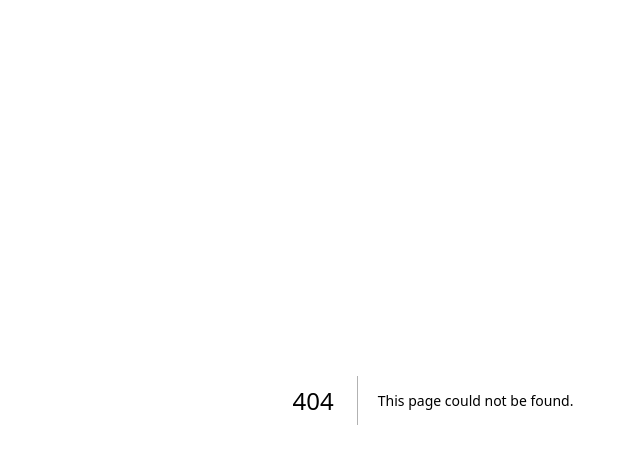
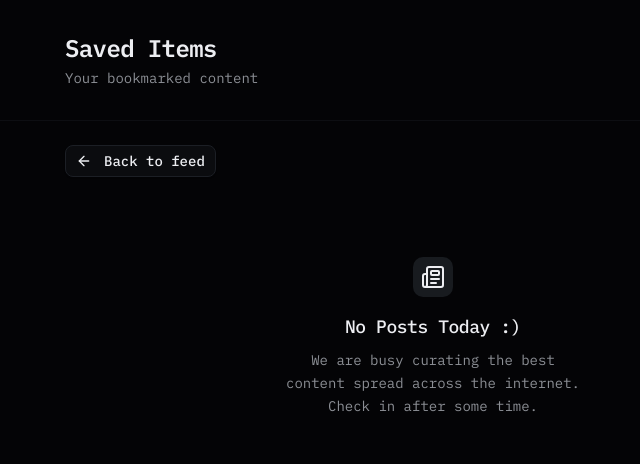
Before and after one commit to AbrarShahriar/watashi, a Next.js app in the folder client/: page /bookmarks in a window 1280 px wide. Before the commit this address had no page. Shown: the top 464 px of the page, without its empty margins (207-847 px from the left). Built offline with nearby package versions, Linux system fonts and the light colour scheme.

Commit message:
feat: added bookmarks page, analytics, loading

```diff
--- /dev/null
+++ b/client/app/bookmarks/page.tsx
@@ -0,0 +1,68 @@
+"use client";
+
+import EmptyFeed from "@/components/feed/EmptyFeed";
+import { FeedCard } from "@/components/feed/FeedCard";
+import { Button } from "@/components/ui/button";
+import { Bookmark } from "@/lib/bookmark";
+import { ArrowLeft } from "lucide-react";
+import Link from "next/link";
+import { useSyncExternalStore } from "react";
+
+export default function BookmarksPage() {
+  const feedData = useSyncExternalStore(
+    (callback) => Bookmark.subscribe(callback),
+    () => Bookmark.getBookmarks(),
+    () => Bookmark.getSSRDefault(),
+  );
+
+  return (
+    <div className="min-h-screen bg-background">
+      <header className="border-b border-border/40 bg-background">
+        <div className="mx-auto max-w-3xl px-4 py-8">
+          <h1 className="text-2xl font-bold tracking-tight">Saved Items</h1>
+          <p className="text-sm text-muted-foreground mt-1">
+            Your bookmarked content
+          </p>
+        </div>
+      </header>
+
+      <main className="mx-auto max-w-3xl px-4 py-6">
+        <div className="flex items-center justify-between mb-8">
+          <Button
+            variant={"outline"}
+            size={"sm"}
+            asChild
+            className="bg-transparent"
+          >
+            <Link href="/">
+              <ArrowLeft className="mr-1.5 h-4 w-4" />
+              Back to feed
+            </Link>
+          </Button>
+
+          {feedData.length > 0 && (
+            <Button
+              variant="ghost"
+              size="sm"
+              onClick={() => Bookmark.clearBookmarks()}
+              className="text-muted-foreground hover:text-destructive"
+            >
+              Clear all ({feedData.length})
+            </Button>
+          )}
+        </div>
+        {feedData && feedData.length > 0 ? (
+          <div className="space-y-3">
+            {feedData.map((item) => (
+              <FeedCard key={item.id} item={item} />
+            ))}
+          </div>
+        ) : (
+          <div className="space-y-3">
+            <EmptyFeed />
+          </div>
+        )}
+      </main>
+    </div>
+  );
+}
--- a/client/app/layout.tsx
+++ b/client/app/layout.tsx
@@ -1,5 +1,7 @@
 import type { Metadata } from "next";
 import { IBM_Plex_Sans, IBM_Plex_Mono } from "next/font/google";
+import NextTopLoader from "nextjs-toploader";
+import Script from "next/script";
 import "./globals.css";
 
 const ibmPlex = IBM_Plex_Sans({
@@ -28,6 +30,13 @@ export default function RootLayout({
       <body
         className={`${ibmPlex.className} ${ibmMono.className} antialiased dark`}
       >
+        <Script
+          src="https://beamanalytics.b-cdn.net/beam.min.js"
+          data-token={process.env.BEAM_ANALYTICS_TOKEN!}
+          async
+          strategy="beforeInteractive"
+        ></Script>
+        <NextTopLoader showSpinner={false} />
         {children}
       </body>
     </html>
--- a/client/components/feed/FeedCard.tsx
+++ b/client/components/feed/FeedCard.tsx
@@ -2,10 +2,13 @@
 
 import { Card } from "@/components/ui/card";
 import { Badge } from "@/components/ui/badge";
-import { ExternalLink, Flame } from "lucide-react";
+import { Bookmark as BookmarkIcon, ExternalLink, Flame } from "lucide-react";
 import { FeedItem } from "@/lib/types";
 import { formatRelativeTime, formatURL } from "@/lib/utils";
 import Image from "next/image";
+import { Button } from "../ui/button";
+import { useSyncExternalStore } from "react";
+import { Bookmark } from "@/lib/bookmark";
 
 interface FeedCardProps {
   item: FeedItem;
@@ -47,6 +50,12 @@ export function FeedCard({ item }: FeedCardProps) {
   const styles = getSourceStyles(item.source);
   const isHot = item.score >= 80;
 
+  const itemBookmarked = useSyncExternalStore(
+    (callback) => Bookmark.subscribe(callback),
+    () => Bookmark.isBookmarked(item),
+    () => false,
+  );
+
   return (
     <Card className="group border-border/40 bg-card/30 hover:bg-card/60 hover:border-border/60 transition-all duration-200">
       <a
@@ -56,9 +65,9 @@ export function FeedCard({ item }: FeedCardProps) {
         className="block px-5"
       >
         <div className="flex flex-col gap-2.5">
-          {/* Top row: Source badge + metadata */}
-          <div className="flex items-center justify-between gap-3">
-            <div className="flex items-center gap-2">
+          {/* Top row: Source badge + metadata + bookmark*/}
+          <div className="flex items-center gap-3">
+            <div className="flex items-center gap-2 mr-auto">
               <Badge
                 variant="outline"
                 className={`text-xs font-medium ${styles.badge}`}
@@ -70,6 +79,27 @@ export function FeedCard({ item }: FeedCardProps) {
             <span className="text-xs text-muted-foreground">
               {formatRelativeTime(item.createdAt)}
             </span>
+            <Button
+              variant="ghost"
+              size="icon"
+              className={`h-8 w-8 cursor-pointer ${
+                itemBookmarked
+                  ? "text-amber-400 hover:text-amber-500"
+                  : "text-muted-foreground hover:text-foreground"
+              }`}
+              onClick={(e) => {
+                e.preventDefault();
+                e.stopPropagation();
+                Bookmark.toggleBookmark(item);
+              }}
+            >
+              <BookmarkIcon
+                className={`h-4 w-4 ${itemBookmarked ? "fill-current" : ""}`}
+              />
+              <span className="sr-only">
+                {itemBookmarked ? "Remove bookmark" : "Add bookmark"}
+              </span>
+            </Button>
           </div>
 
           {item.media && (
--- a/client/components/feed/FeedHeader.tsx
+++ b/client/components/feed/FeedHeader.tsx
@@ -1,7 +1,7 @@
 "use client";
 
 import { FeedFilterSortCriteria, FeedItem } from "@/lib/types";
-import { TrendingUp, Clock } from "lucide-react";
+import { TrendingUp, Clock, Bookmark } from "lucide-react";
 import { Button } from "../ui/button";
 import { useState } from "react";
 import { useRouter } from "next/navigation";
@@ -110,6 +110,14 @@ export default function FeedHeader({
                 New
               </Button>
             </div>
+            <Button
+              variant="ghost"
+              size="sm"
+              onClick={() => router.push("/bookmarks")}
+              className="bg-transparent cursor-pointer"
+            >
+              <Bookmark />
+            </Button>
 
             {/* Filter Dropdown */}
             {/* <DropdownMenu>
--- /dev/null
+++ b/client/lib/bookmark.ts
@@ -0,0 +1,74 @@
+import { Post } from "./types";
+
+type Listener = () => void;
+
+export class Bookmark {
+  private static readonly BOOKMARKS_KEY = "feed-bookmarks";
+  private static bookmarks: Post[] = [];
+  private static listeners: Listener[] = [];
+  private static SSRDefault: Post[] = [];
+
+  public static subscribe(listener: Listener) {
+    this.listeners.push(listener);
+    return () => {
+      this.listeners = this.listeners.filter((l) => l !== listener);
+    };
+  }
+
+  private static emitChange() {
+    this.listeners.forEach((listener) => listener());
+  }
+
+  public static getBookmarks(): Post[] {
+    if (typeof window !== "undefined") {
+      const stored = localStorage.getItem(this.BOOKMARKS_KEY);
+      if (stored) {
+        const parsed = JSON.parse(stored) as Post[];
+        this.bookmarks.splice(0, this.bookmarks.length);
+        this.bookmarks.push(...parsed);
+      }
+    }
+    return this.bookmarks;
+  }
+
+  public static setBookmarks(posts: Post[]): void {
+    this.bookmarks = posts;
+    if (typeof window !== "undefined") {
+      localStorage.setItem(this.BOOKMARKS_KEY, JSON.stringify(this.bookmarks));
+    }
+    this.emitChange();
+  }
+
+  public static toggleBookmark(post: Post): void {
+    const prev = this.getBookmarks();
+    if (this.isBookmarked(post)) {
+      const newBookmarks = prev.filter((item) => item.id != post.id);
+      this.setBookmarks(newBookmarks);
+    } else {
+      const newBookmarks = [...prev, post];
+      this.setBookmarks(newBookmarks);
+    }
+  }
+
+  public static isBookmarked(post: Post): boolean {
+    return this.getBookmarks().findIndex((item) => item.id == post.id) == -1
+      ? false
+      : true;
+  }
+
+  public static clearBookmarks(): void {
+    this.setBookmarks([]);
+  }
+
+  public static size(): number {
+    try {
+      return this.getBookmarks().length;
+    } catch (error) {
+      return 0;
+    }
+  }
+
+  public static getSSRDefault() {
+    return this.SSRDefault;
+  }
+}
--- a/client/package.json
+++ b/client/package.json
@@ -15,6 +15,7 @@
     "clsx": "^2.1.1",
     "lucide-react": "^0.562.0",
     "next": "16.1.1",
+    "nextjs-toploader": "^3.9.17",
     "react": "19.2.3",
     "react-dom": "19.2.3",
     "tailwind-merge": "^3.4.0",
```
Also changed, not shown: client/components/ui/button.tsx (+10 -10 lines), 1 other file (tests, documents, lock files or other folders).
